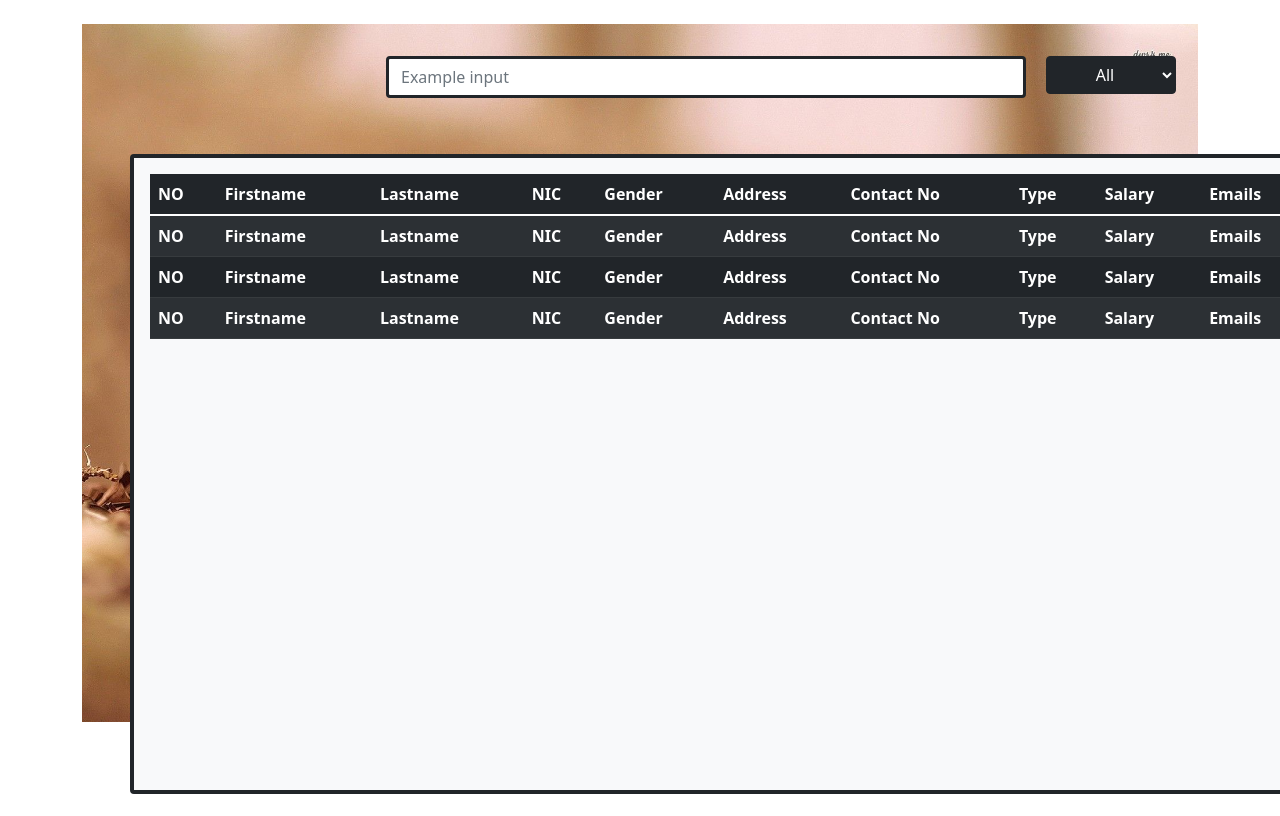
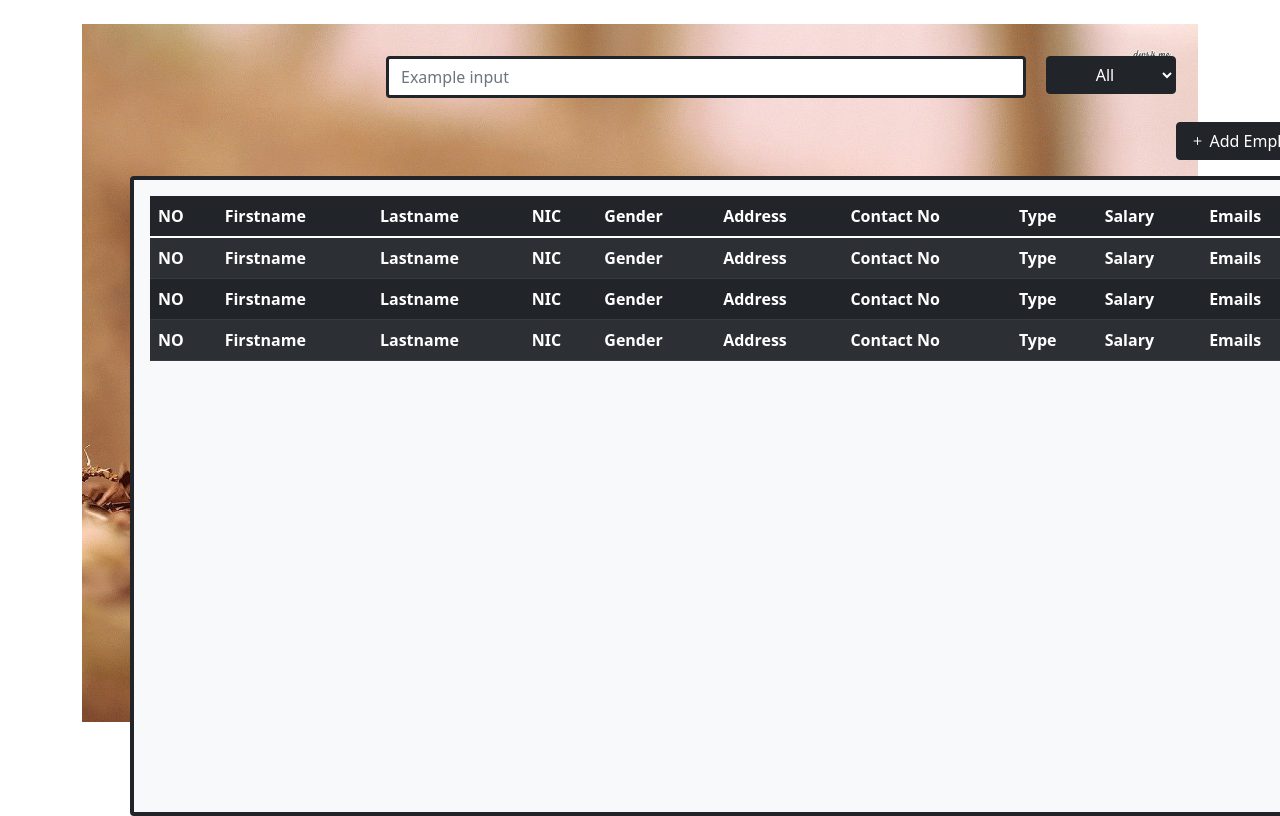
Before and after one commit to FarzanFrost/Flash, a React (Create React App) app in the folder flash-front-end/: page /ManagerViewEmployeeDetails in a window 1280 px wide. Shown: the top 816 px of the page. Built offline with nearby package versions, Linux system fonts and the light colour scheme.

Commit message:
change the manager view page and add the new employee button

```diff
--- a/flash-front-end/src/App.js
+++ b/flash-front-end/src/App.js
@@ -41,6 +41,7 @@ import CustomerNav from "./CustomerNav";
 import EmployeeNav from "./EmployeeNav";
 import Employee from "./UIStructure/Employee";
 import Manager from "./UIStructure/Manager";
+import SelectImageContextProviderInterface from "./SelectImageContextProviderInterface";
 
 function App() {
   return (
@@ -104,6 +105,7 @@ function App() {
               <Route exact path="/ViewPackagesPurperty" element={ <ViewPackagesPurperty/> } />
               <Route exact path="/CustomerNav" element={ <CustomerNav/> } />
               <Route exact path="/EmployeeNav" element={ <EmployeeNav/> } />
+              <Route exact path="/Folder" element={ <SelectImageContextProviderInterface/> } />
           </Routes>
 
 
--- a/flash-front-end/src/ManagerViewEmployeeDetails.js
+++ b/flash-front-end/src/ManagerViewEmployeeDetails.js
@@ -6,6 +6,9 @@ import loginPhoto from "./Images/backgroudphoto.jpg";
 
 const ManagerViewEmployeeDetails = () => {
 
+    const NewEmployee = () => {
+
+    }
 
     return (
         <div className='container mt-4 '>
@@ -47,12 +50,18 @@ const ManagerViewEmployeeDetails = () => {
 
                     </div>
 
+                    <div className="d-flex align-items-center justify-content-end px-xl-5 pt-3">
+                        <button onClick={ NewEmployee }
+                                className="btn btn-dark btn-block">
+                            <i className="bi bi-plus"></i> Add Employee
+                        </button>
+                    </div>
 
-                    <div className="card bg-light border-dark border-4 mt-5 mx-5" style={{width: '75rem',height:'40rem'}}>
+
+                    <div className="card bg-light border-dark border-4 mt-3 mx-5" style={{width: '75rem',height:'40rem'}}>
                         <div className="card-body ">
                             <div className="table-responsive ">
-                                <table className="table table-dark table-striped align-middle"
-                                >
+                                <table className="table table-dark table-striped align-middle">
                                     <thead>
                                     <tr>
                                         <th scope="col">NO</th>
--- a/flash-front-end/src/UIStructure/Manager.js
+++ b/flash-front-end/src/UIStructure/Manager.js
@@ -140,7 +140,7 @@ const Manager = () => {
                 <div className={ isSideNavVisible ? "col-10" : "col-12" }>
 
                     {/*<AddEmployee/>*/} {/*no need*/}
-                    <EditEmployee/> no need
+                    {/*<EditEmployee/>*/} {/*no need*/}
                     {/*<EditPackage/>*/} {/*no need*/}
                     {/*<ManagerViewAllReviews/>*/} {/*reviews*/}
                     {/*<ManagerViewEmployeeDetails/>*/} {/*employee details*/} {/*want to add some options in uis*/}
```
